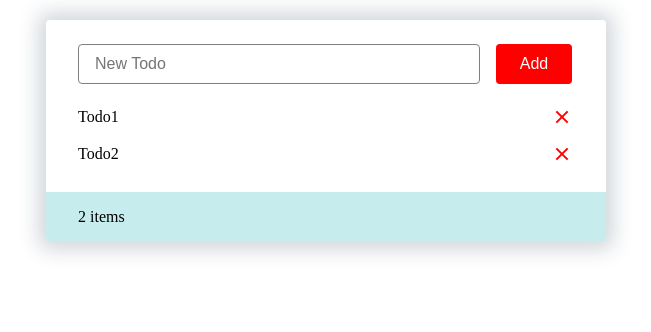
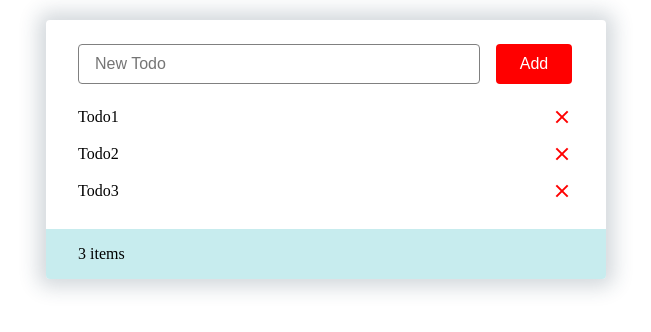
Before and after one commit to dmitrievaek/todo-vite, a Vue app: page / in a window 1280 px wide. Shown: the top 332 px of the page, without its empty margins (314-965 px from the left). Built offline with nearby package versions, Linux system fonts and the light colour scheme.

Commit message:
GitHub Pages

```diff
--- a/package.json
+++ b/package.json
@@ -2,8 +2,11 @@
   "name": "todo-vite-test",
   "private": true,
   "version": "0.0.0",
+  "homepage":"https://dmitrievaek.github.io/todo-vite/",
   "type": "module",
   "scripts": {
+	"predeploy": "npm run build",
+	"deploy": "gh-pages -d dist",
     "dev": "vite",
     "build": "vite build",
     "preview": "vite preview"
@@ -13,6 +16,7 @@
   },
   "devDependencies": {
     "@vitejs/plugin-vue": "^5.2.1",
+    "gh-pages": "^6.2.0",
     "vite": "^6.0.3"
   }
 }
--- a/src/App.vue
+++ b/src/App.vue
@@ -27,6 +27,7 @@ export default {
 			tasks:[
 				{id:1, name: 'Todo1'},
 				{id:2, name: 'Todo2'},
+				{id:3, name: 'Todo3'},
 			],
 		}
 	},
--- a/vite.config.js
+++ b/vite.config.js
@@ -4,4 +4,5 @@ import vue from '@vitejs/plugin-vue'
 // https://vite.dev/config/
 export default defineConfig({
   plugins: [vue()],
+  base: "/todo-vite/"
 })
```
Also changed, not shown: 1 other file (tests, documents, lock files or other folders).
